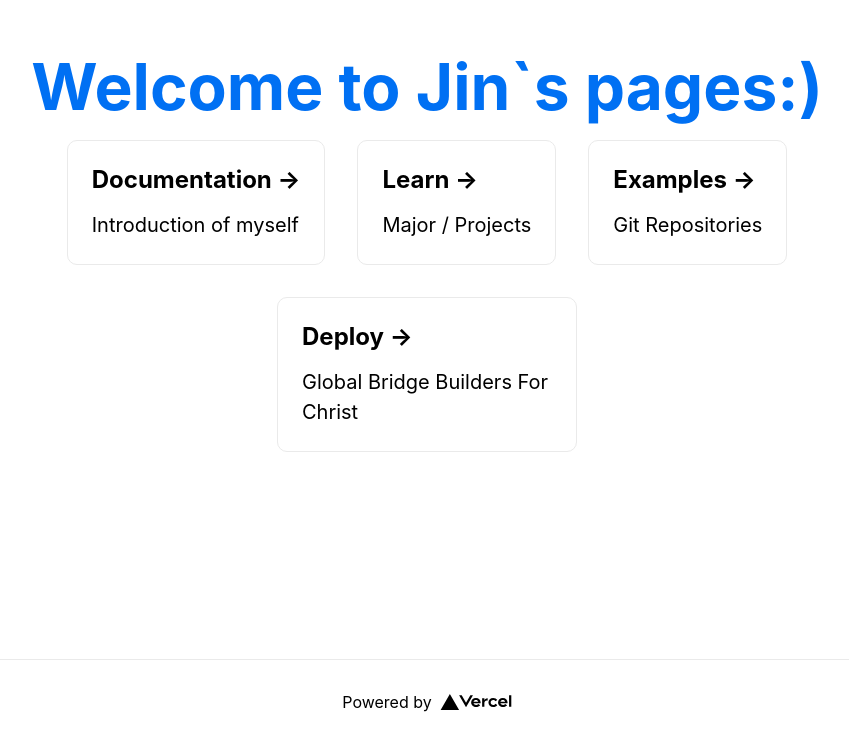
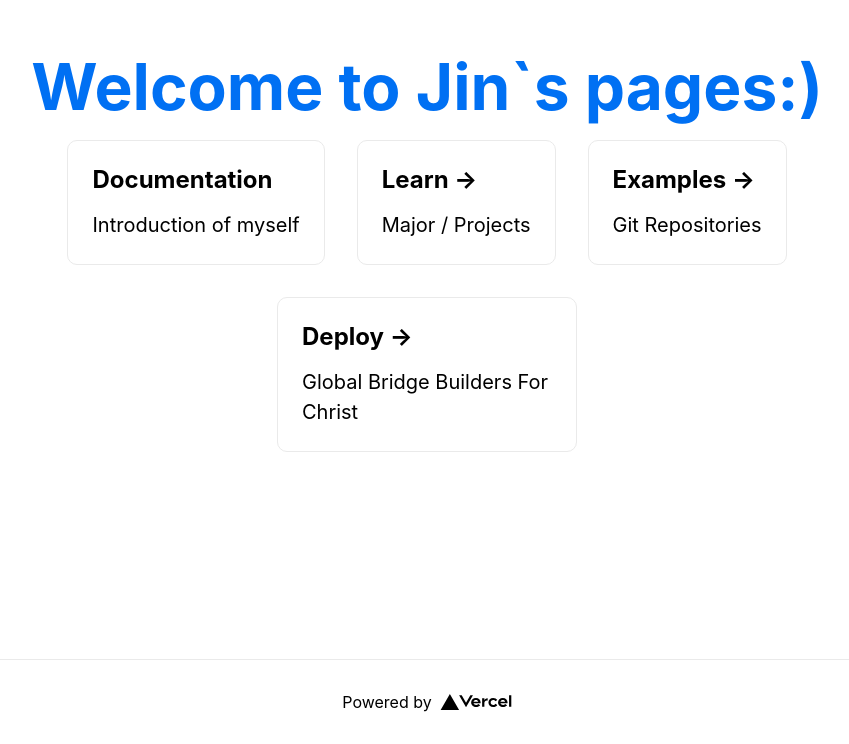
Before and after one commit to Onseted/personal-project-1, a Next.js app: page / in a window 1280 px wide. Shown: the part 141-885 px from the top of the page, without its empty margins (213-1062 px from the left). Built offline with nearby package versions, Linux system fonts and the light colour scheme.

Commit message:
"되나?"

```diff
--- a/pages/index.js
+++ b/pages/index.js
@@ -18,7 +18,7 @@ export default function Home() {
 
         <div className={styles.grid}>
           <a href="" className={styles.card}>
-            <h2>Documentation &rarr;</h2>
+            <h2>Documentation</h2>
             <p>Introduction of myself</p>
           </a>
 
```
